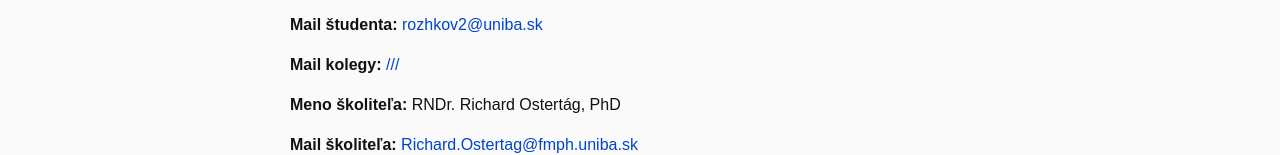
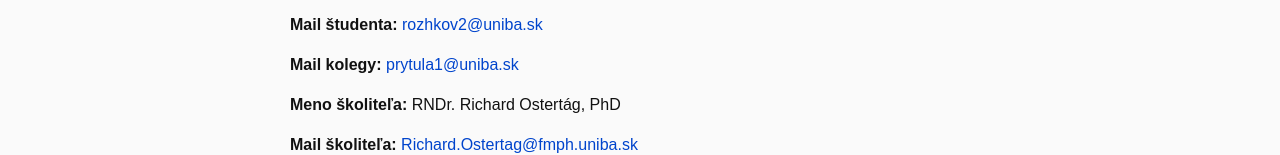
Before and after one commit to theUkrain/rocpr, a plain HTML site: page index.html in a window 1280 px wide. Shown: the part 216-371 px from the top of the page. Drawn offline with Linux system fonts and the light colour scheme.

Commit message:
added mail

```diff
--- a/index.html
+++ b/index.html
@@ -49,7 +49,7 @@
         <p><strong>Meno študenta: </strong>Nykyta Rozhkov</p>
         <p><strong>Meno kolegy: </strong>Denis Prytula</p>
         <p><strong>Mail študenta: </strong><a href="mailto:rozhkov2@uniba.sk">rozhkov2@uniba.sk</a></p>
-        <p><strong>Mail kolegy: </strong><a href="mailto:">///</a></p>
+        <p><strong>Mail kolegy: </strong><a href="mailto:prytula1@uniba.sk">prytula1@uniba.sk</a></p>
         <p><strong>Meno školiteľa: </strong>RNDr. Richard Ostertág, PhD</p>
         <p><strong>Mail školiteľa: </strong><a href="mailto:Richard.Ostertag@fmph.uniba.sk">Richard.Ostertag@fmph.uniba.sk</a></p>
     </section>
```
